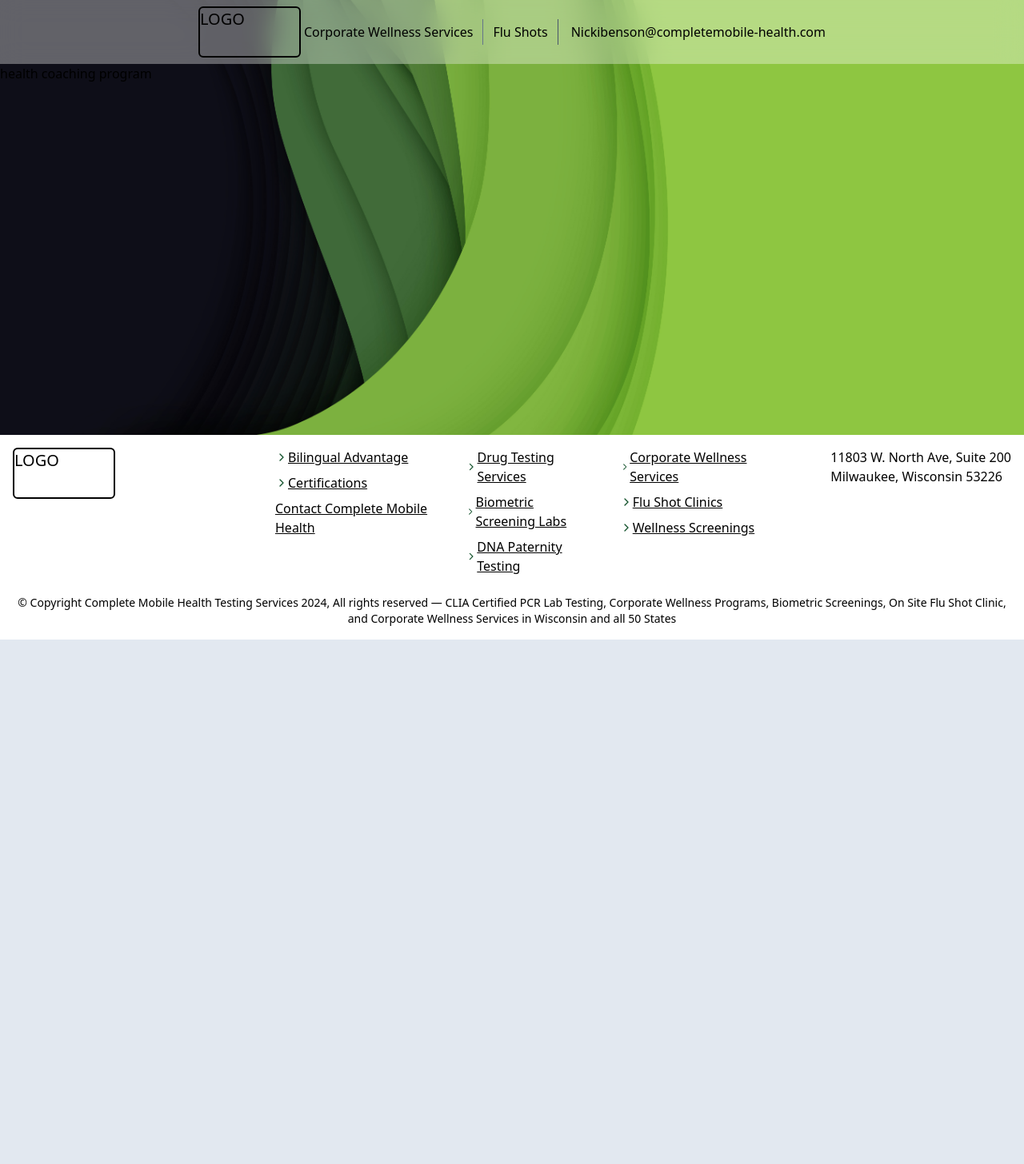
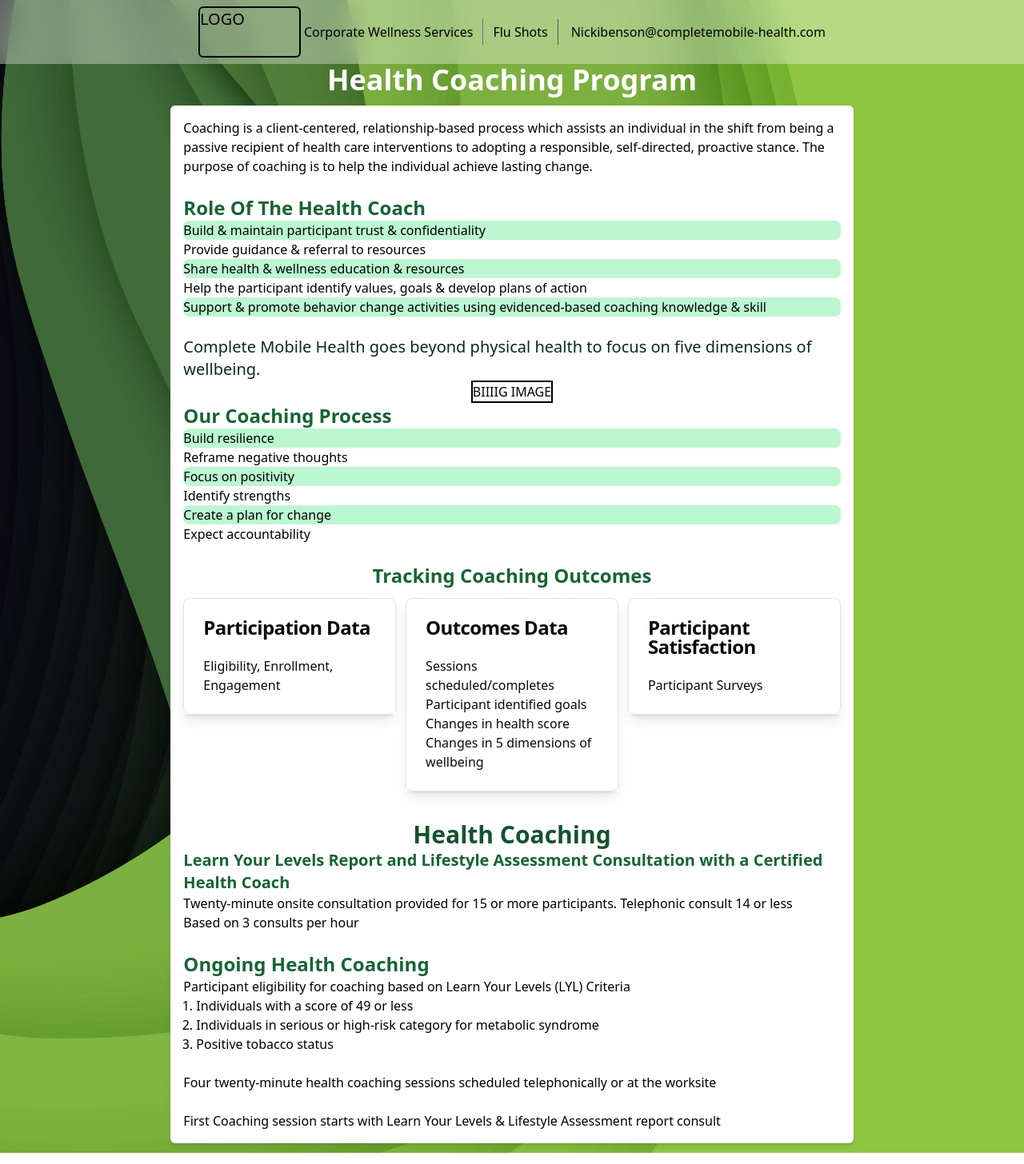
Before and after one commit to Dw1GHTY/cmh, a Next.js app in the folder cmh/: page /corporate_wellness/health_coaching_program in a window 1280 px wide. Shown: the top 1456 px of the page at 80% size. Before the commit the page ends 800 px from the top, so only its background shows below. Built offline with nearby package versions, Linux system fonts and the light colour scheme.

Commit message:
Content + ui

```diff
--- a/cmh/src/app/corporate_wellness/health_coaching_program/page.tsx
+++ b/cmh/src/app/corporate_wellness/health_coaching_program/page.tsx
@@ -1,7 +1,135 @@
+import ParagraphCard from "@/components/Cards/ParagraphCard";
 import React from "react";
 
+//!FULL STATIC CONTENT, CANCER PAGE
+
 const page = () => {
-  return <div>health coaching program</div>;
+  return (
+    <div className="flex flex-col size-full justify-center items-center shadow-md">
+      <h1 className="text-white text-4xl font-semibold">
+        Health Coaching Program
+      </h1>
+      <section className="flex flex-col justify-start bg-white w-full md:w-2/3 h-fit my-3 p-4 rounded-md shadow-md">
+        <article>
+          Coaching is a client-centered, relationship-based process which
+          assists an individual in the shift from being a passive recipient of
+          health care interventions to adopting a responsible, self-directed,
+          proactive stance. The purpose of coaching is to help the individual
+          achieve lasting change.
+        </article>
+        <br />
+        <article>
+          <h2 className="text-green-800 font-bold text-2xl">
+            Role Of The Health Coach
+          </h2>
+          <p className="bg-green-200 rounded-lg">
+            Build & maintain participant trust & conﬁdentiality
+          </p>
+          <p className="">Provide guidance & referral to resources</p>
+          <p className="bg-green-200 rounded-lg">
+            Share health & wellness education & resources
+          </p>
+          <p className="">
+            Help the participant identify values, goals & develop plans of
+            action
+          </p>
+          <p className="bg-green-200 rounded-lg">
+            Support & promote behavior change activities using evidenced-based
+            coaching knowledge & skill
+          </p>
+        </article>
+        <br />
+        <article className="flex flex-col justify-center items-center">
+          <h2 className="text-green-950 text-xl">
+            Complete Mobile Health goes beyond physical health to focus on ﬁve
+            dimensions of wellbeing.
+          </h2>
+          <span className="border-2 border-black">BIIIIG IMAGE</span>
+        </article>
+        <article>
+          <h2 className="text-green-800 font-bold text-2xl">
+            Our Coaching Process
+          </h2>
+          <p className="bg-green-200 rounded-lg">Build resilience</p>
+          <p className="">Reframe negative thoughts</p>
+          <p className="bg-green-200 rounded-lg">Focus on positivity</p>
+          <p className="">Identify strengths</p>
+          <p className="bg-green-200 rounded-lg">Create a plan for change</p>
+          <p className="">Expect accountability</p>
+        </article>
+        <br />
+        <article>
+          <h2 className="flex justify-center items-center text-green-800 font-bold text-2xl">
+            Tracking Coaching Outcomes
+          </h2>
+          <div className="flex flex-col space-x-3 md:flex-row w-full h-fit">
+            <ParagraphCard
+              title="Participation Data"
+              content="Eligibility, Enrollment,
+              Engagement"
+              linkPath=""
+            />
+            <ParagraphCard
+              title="Outcomes Data"
+              content="Sessions scheduled/completes
+                        Participant identiﬁed goals
+                        Changes in health score
+                        Changes in 5 dimensions of wellbeing"
+              linkPath=""
+            />
+            <ParagraphCard
+              title="Participant Satisfaction"
+              content="Participant Surveys"
+              linkPath=""
+            />
+          </div>
+        </article>
+        <br />
+        <article>
+          <h2 className="flex justify-center items-center text-green-900 text-3xl font-bold">
+            Health Coaching
+          </h2>
+          <h3 className="text-green-800 font-bold text-xl">
+            Learn Your Levels Report and Lifestyle Assessment Consultation with
+            a Certified Health Coach
+          </h3>
+          <p>
+            Twenty-minute onsite consultation provided for 15 or more
+            participants. Telephonic consult 14 or less <br />
+            Based on 3 consults per hour
+          </p>
+        </article>
+        <br />
+        <article>
+          <h2 className="text-green-800 font-bold text-2xl">
+            Ongoing Health Coaching
+          </h2>
+          <p>
+            Participant eligibility for coaching based on Learn Your Levels
+            (LYL) Criteria
+          </p>
+          <ul className="pl-4 list-decimal text-black">
+            <li>Individuals with a score of 49 or less</li>
+            <li>
+              Individuals in serious or high-risk category for metabolic
+              syndrome
+            </li>
+            <li>Positive tobacco status</li>
+          </ul>
+          <br />
+          <p>
+            Four twenty-minute health coaching sessions scheduled telephonically
+            or at the worksite
+          </p>
+          <br />
+          <p>
+            First Coaching session starts with Learn Your Levels & Lifestyle
+            Assessment report consult
+          </p>
+        </article>
+      </section>
+    </div>
+  );
 };
 
 export default page;
--- a/cmh/src/components/Article.tsx
+++ b/cmh/src/components/Article.tsx
@@ -21,6 +21,7 @@ const Article: React.FC<ArticleProps> = (props) => {
       <Separator className="h-0.5 w-1/2 bg-green-400 rounded-md" />
       <br />
       {paragraps.map((parag, index) => {
+        //? 0-based index
         return (
           <>
             <p key={index} className="text-black">
--- a/cmh/src/components/Cards/ParagraphCard.tsx
+++ b/cmh/src/components/Cards/ParagraphCard.tsx
@@ -20,7 +20,7 @@ const ParagraphCard: React.FC<ParagraphCardProps> = ({
   linkPath,
 }) => {
   return (
-    <section className="w-full md:w-1/2 my-3 bg-opacity-85 shadow-md">
+    <section className="w-full h-fit md:w-1/2 my-3 bg-opacity-85 shadow-lg">
       <Card>
         <CardHeader>
           <CardTitle>
@@ -33,6 +33,7 @@ const ParagraphCard: React.FC<ParagraphCardProps> = ({
         <CardContent>
           <p>{content}</p>
         </CardContent>
+        {linkPath && (
           <CardFooter>
             <Link
               className="size-fit p-1 rounded-sm bg-green-800 text-white hover:bg-green-600"
@@ -41,6 +42,7 @@ const ParagraphCard: React.FC<ParagraphCardProps> = ({
               More Details
             </Link>
           </CardFooter>
+        )}
       </Card>
     </section>
   );
```
Also changed, not shown: cmh/public/role_of_health_coach.jpg (added). Lines whose indentation alone changed are shown as unchanged.
